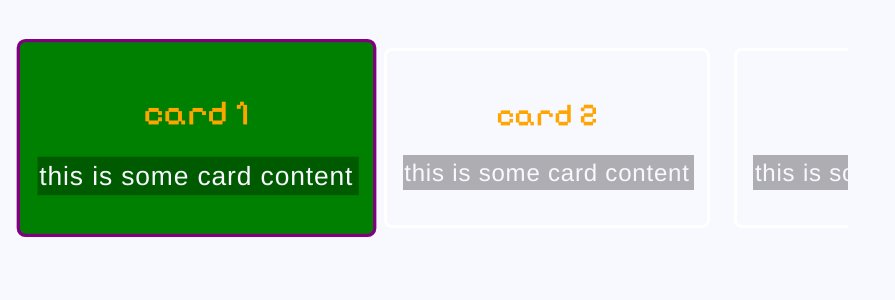
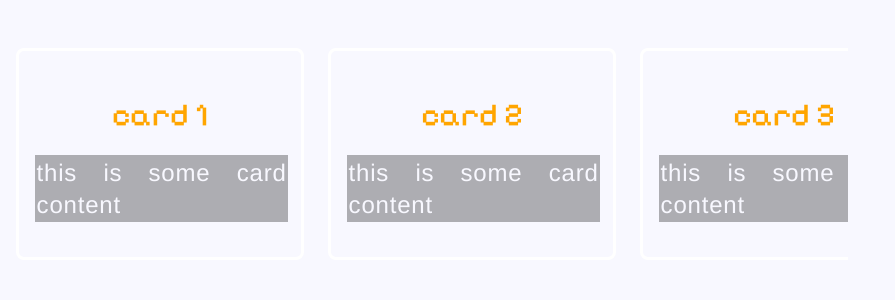
Before and after one commit to d4v3w/d4v3w-demos, a React (Create React App) app: page /cards in a window 1280 px wide. Shown: the top 300 px of the page, without its empty margins (0-895 px from the left). Built offline with nearby package versions, Linux system fonts and the light colour scheme; the HTML template or start-up script is replaced by a standard one; a web font is replaced by a local one.

Commit message:
update carousel based on focus and query state

```diff
--- a/src/components/QueryPage.tsx
+++ b/src/components/QueryPage.tsx
@@ -1,13 +1,9 @@
 import classnames from "classnames";
-import { useEffect } from "react";
+import { useRef } from "react";
 import { useSearchParams } from "react-router-dom";
 import styles from "./querypage.module.css";
 
 export const QueryPage = () => {
-  const [query, setQuery] = useSearchParams({ q: "" });
-  const q: string = query.get("q") || "0";
-  const content = "this is some card content";
-
   const cards: string[] = [
     "card 1",
     "card 2",
@@ -20,45 +16,58 @@ export const QueryPage = () => {
     "card 9",
     "card 10",
   ];
+  const itemsRef = useRef<HTMLInputElement[]>([]);
 
-  const scrollItem = (id: string) => {
-    const el = document.getElementById(id);
+  const [query, setQuery] = useSearchParams({ q: "" });
+  const q: string = query.get("q") || "0";
+  const content = "this is some card content";
+
+  const scrollItem = (el: (EventTarget & Element) | null) => {
     if (el == null) return;
     el.scrollIntoView({
       behavior: "smooth",
-      inline: "end",
+      inline: "center",
     });
   };
 
   const onChange = (e: React.ChangeEvent) => {
-    const id: string = e.target.id;
+    const el = e.target;
     setQuery((prev) => {
-      prev.set("q", id);
+      prev.set("q", el.id);
       return prev;
     });
-    scrollItem(id);
+    scrollItem(el);
   };
 
-  useEffect(() => {
-    scrollItem(q);
-  }, []);
+  const onFocus = (e: React.FocusEvent) => {
+    const el = e.target;
+    scrollItem(el);
+  };
 
   return (
     <>
       <form className={styles.wrapper}>
         {cards.map((item, index) => {
-          const id = `${index.toString()}`;
+          const id = `card-${item}`;
+          const isSelected = id === q;
           return (
             <label
-              key={id}
+              onFocus={onFocus}
+              key={item}
               htmlFor={id}
+              tabIndex={index + 1}
               className={classnames(
                 styles.card,
-                id === q ? styles.selected : null,
+                isSelected ? styles.selected : null,
               )}
             >
               <input
                 id={id}
+                autoFocus={isSelected}
+                ref={(el: HTMLInputElement) => {
+                  itemsRef.current[index] = el;
+                  return el;
+                }}
                 type="radio"
                 name="card"
                 className={styles.checkbox}
--- a/src/components/querypage.module.css
+++ b/src/components/querypage.module.css
@@ -2,12 +2,10 @@
 
 .wrapper {
   display: flex;
-  vertical-align: center;
   gap: 1.5rem;
   margin: 1rem;
   padding: 2rem;
   overflow-x: scroll;
-  overflow-y: hidden;
   max-width: 60vw;
   scroll-snap-type: x mandatory;
   justify-content: space-between;
@@ -20,8 +18,9 @@
   border-style: solid;
   border-color: white;
   border-radius: 0.5rem;
-  flex-shrink: 0;
+  flex: 0 0 250px;
   scroll-snap-align: start;
+  scroll-margin: 0;
 
   .checkbox {
     display: none;
@@ -40,6 +39,7 @@
 }
 
 .card:hover,
+.card:focus,
 .card:has(input[type="radio"]:checked) {
   border-color: darkgoldenrod;
   transform: scale(1.1);
```
